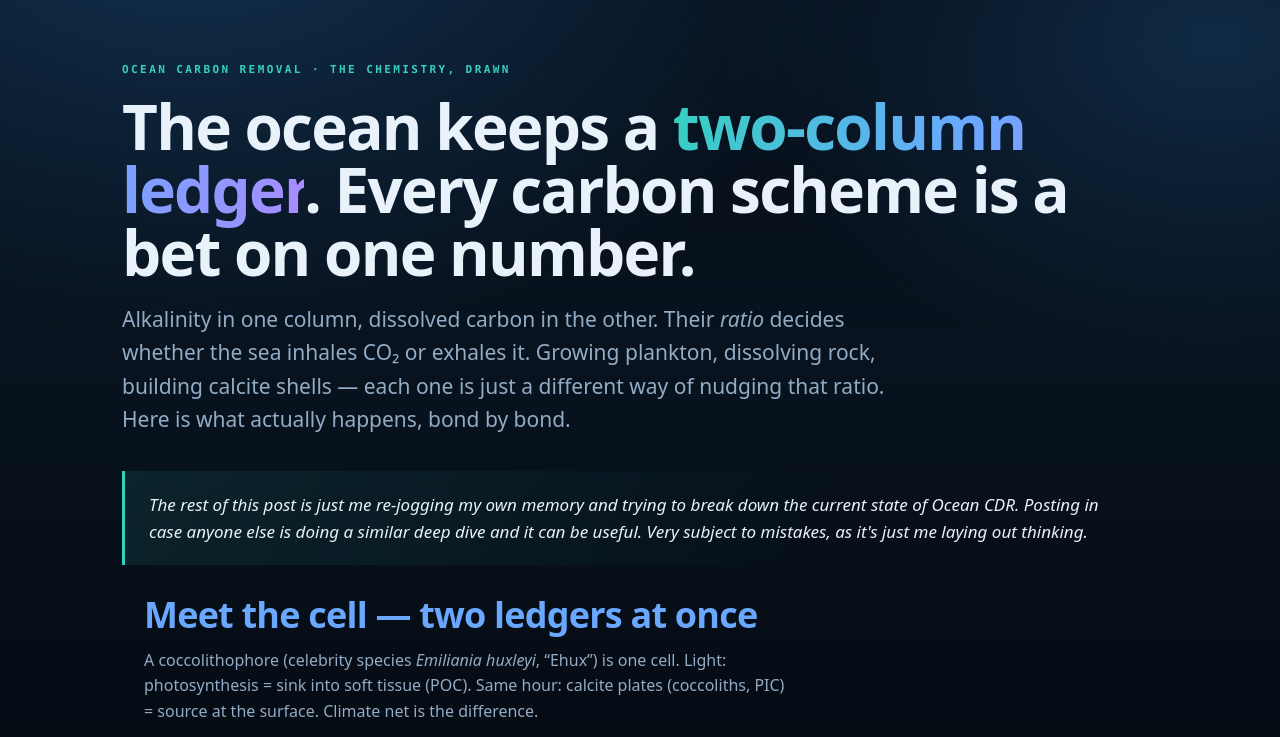
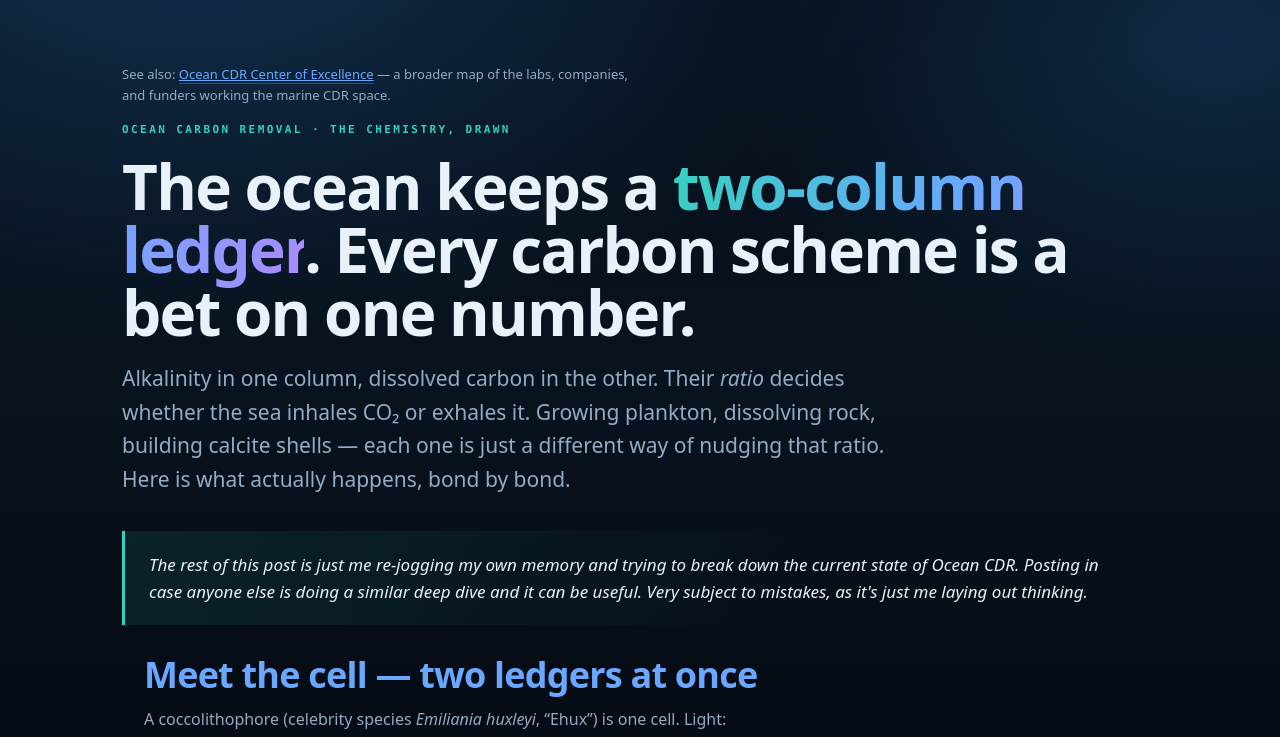
Before and after one commit to MielaMayer/MielaMayer.github.io, a website: page ocean-cdr.html in a window 1280 px wide. Shown: the top 737 px of the page. Drawn offline with Linux system fonts and the light colour scheme.

Commit message:
Add reciprocal see-also link to Ocean CDR Center of Excellence page

```diff
--- a/ocean-cdr.html
+++ b/ocean-cdr.html
@@ -191,6 +191,7 @@ footer a{color:var(--blue);text-decoration:none}
 <div class="wrap">
 
 <header class="hero">
+  <p style="font-size:13px;color:var(--muted);margin:0 0 18px">See also: <a href="https://mielamayer.github.io/Ocean_CDR_Center_of_Excellence/" style="color:var(--blue);border-bottom:1px solid rgba(106,168,255,.35)">Ocean CDR Center of Excellence</a> — a broader map of the labs, companies, and funders working the marine CDR space.</p>
   <div class="kicker">Ocean carbon removal · the chemistry, drawn</div>
   <h1>The ocean keeps a <span class="accent">two-column ledger</span>. Every carbon scheme is a bet on one number.</h1>
   <p class="standfirst">
```
